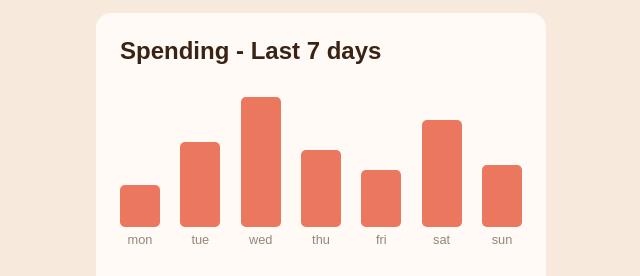
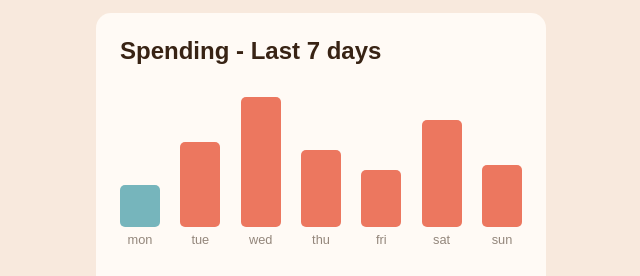
Before and after one commit to Ibrohim2001/expense-tracker-chart, a plain HTML site: page index.html in a window 1280 px wide. Shown: the part 259-535 px from the top of the page, without its empty margins (319-959 px from the left). Drawn offline with Linux system fonts and the light colour scheme.

Commit message:
bug-fixes

```diff
--- a/app.js
+++ b/app.js
@@ -1,16 +1,21 @@
 const chartContainer = document.querySelector('.chart_container');
 const bgColor = 'hsl(186, 34%, 60%)';
 const currentClass = 'chart_indicator current';
-const chartIndicator = 'chart_indicator'
+const chartIndicator = 'chart_indicator';
+
 fetch('./data.json').then(res => res.json()).then(data => getData(data));
+
 function getData(data) {
   const currentDay = new Date().getDay();
+  // console.log(currentDay)
+  console.log(new Date().getUTCDay())
   data.map(item => {
-    const currentIndex = data.indexOf(item) + 1;
+    const currentIndex = data.indexOf(item);
+    console.log(currentIndex - 1)
     const height = 250 / 100 * Math.floor(item.amount);
     chartContainer.innerHTML += `
       <div class="chart_item">
-        <div class="${currentDay !== currentIndex ? chartIndicator : currentClass}" style="height:${height}px;">
+        <div class="chart_indicator" style="background-color: ${currentDay === currentIndex && bgColor}; height:${height}px;">
           <p class="daily_spending">$<span class="daily_amount">${item.amount}</span></p>
         </div>
         <p class="weekday">${item.day}</p>
@@ -18,4 +23,4 @@ function getData(data) {
     `;
   });
 }
-{/* <div class="chart_indicator" style="background-color: ${currentDay === currentIndex && bgColor}; height:${height}px;"> */}
+{/* <div class="${currentDay === currentIndex ? currentClass : chartIndicator}" style="height:${height}px;">  */}
--- a/index.html
+++ b/index.html
@@ -30,7 +30,7 @@
             <h1 class="monthly_spending">$<span class="monthly_amount">478.31</span></h1>
           </div>
           <div class="last_month">
-            <h4 class="last_amount">+2.4%</h4>
+            <strong class="last_amount">+2.4%</strong>
             <p>from last month</p>
           </div>
         </div>
```
